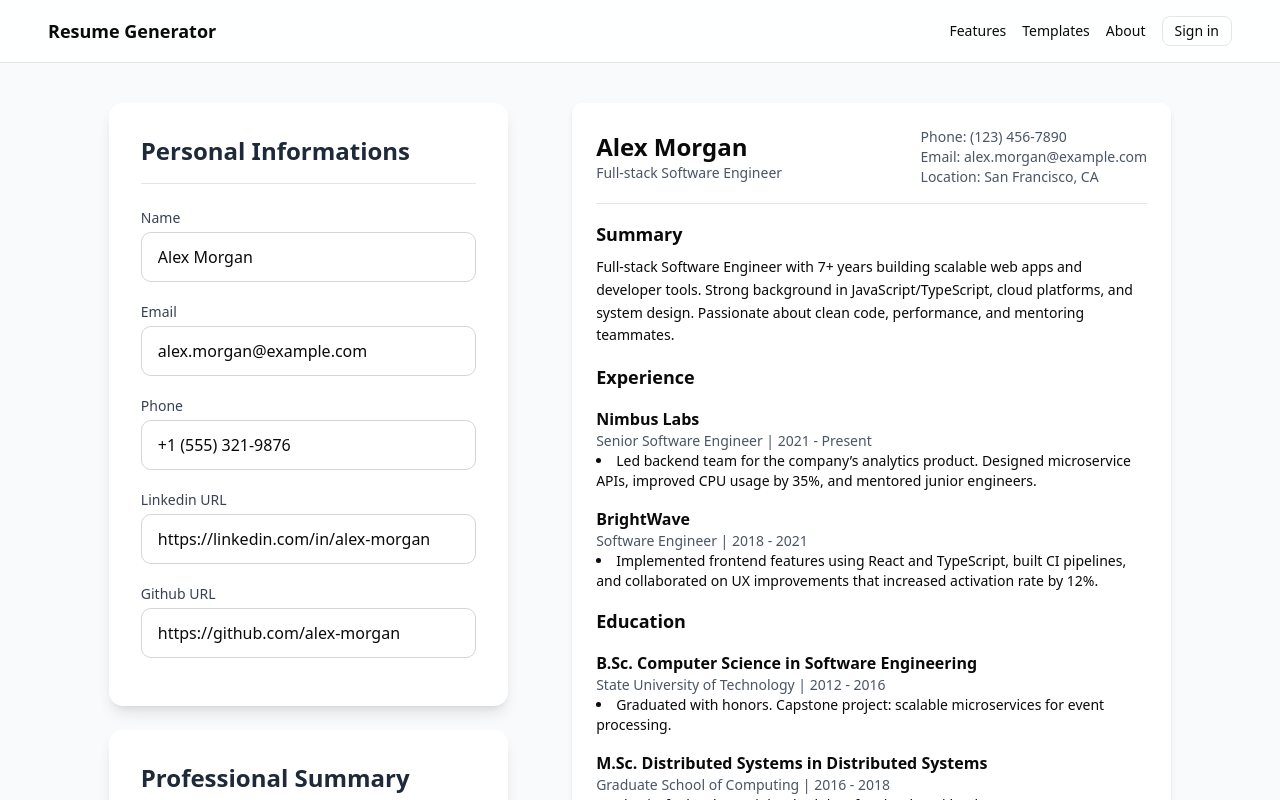
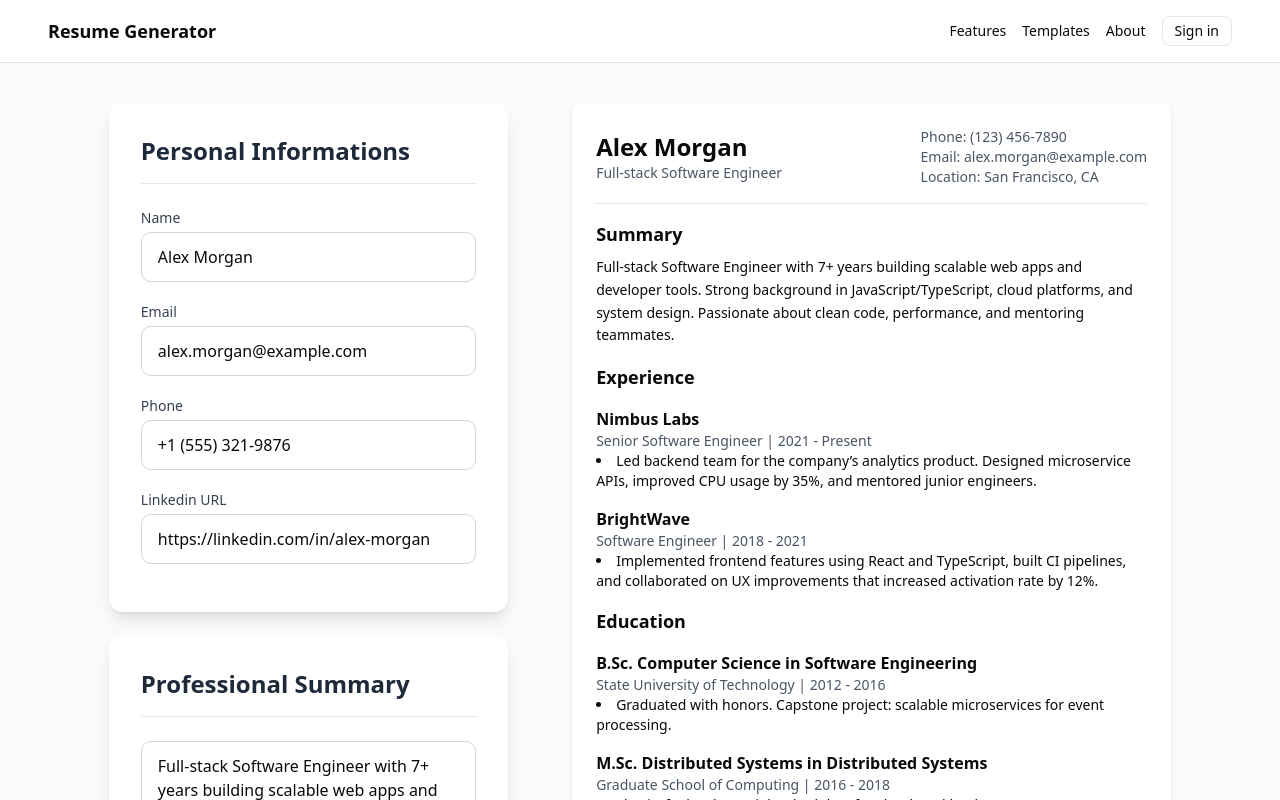
Before and after one commit to AyKrimino/resume-generator, a Next.js app in the folder frontend/: page / in a window 1280 px wide. Shown: the top 800 px of the page. Built offline with nearby package versions, Linux system fonts and the light colour scheme; no server answers.

Commit message:
fix(frontend): update templates shape to solve the hydration issue

```diff
--- a/frontend/src/components/PersonalInformationsSection.tsx
+++ b/frontend/src/components/PersonalInformationsSection.tsx
@@ -61,7 +61,7 @@ const PersonalInformationsSection = ({
             onChange={(e) => setPhone(e.target.value)}
           />
         </div>
-        {currentTemplate.component.Meta?.hasHeadline && (
+        {currentTemplate.hasAttribute?.headline && (
           <div className="">
             <label className="block text-sm font-medium text-gray-700 mb-1">
               Headline
@@ -75,7 +75,7 @@ const PersonalInformationsSection = ({
             />
           </div>
         )}
-        {currentTemplate.component.Meta?.hasLocation && (
+        {currentTemplate.hasAttribute?.location && (
           <div className="">
             <label className="block text-sm font-medium text-gray-700 mb-1">
               Location
@@ -89,7 +89,7 @@ const PersonalInformationsSection = ({
             />
           </div>
         )}
-        {currentTemplate.component.Meta?.hasLinkedinUrl && (
+        {currentTemplate.hasAttribute?.linkedinUrl && (
           <div className="">
             <label className="block text-sm font-medium text-gray-700 mb-1">
               Linkedin URL
@@ -103,7 +103,7 @@ const PersonalInformationsSection = ({
             />
           </div>
         )}
-        {currentTemplate.component.Meta?.hasGithubUrl && (
+        {currentTemplate.hasAttribute?.hasGithubUrl && (
           <div className="">
             <label className="block text-sm font-medium text-gray-700 mb-1">
               Github URL
--- a/frontend/src/data/templates.ts
+++ b/frontend/src/data/templates.ts
@@ -17,6 +17,12 @@ export const templates: TemplateMeta[] = [
     pageSize: "A4",
     isDefault: true,
     tags: ["classic", "one-column", "has-colors", "no-profile-picture"],
+    hasAttribute: {
+      headline: false,
+      location: false,
+      linkedinUrl: true,
+      githubUrl: true,
+    },
   },
   {
     slug: "classic",
@@ -31,6 +37,12 @@ export const templates: TemplateMeta[] = [
     pageSize: "A4",
     isDefault: false,
     tags: ["classic", "one-column", "no-colors", "no-profile-picture"],
+    hasAttribute: {
+      headline: true,
+      location: true,
+      linkedinUrl: false,
+      githubUrl: false,
+    },
   },
   {
     slug: "minimal",
@@ -45,6 +57,7 @@ export const templates: TemplateMeta[] = [
     pageSize: "A4",
     isDefault: false,
     tags: ["minimal", "one-column", "has-colors", "has-profile-picture"],
+    hasAttribute: {},
   },
   {
     slug: "modern",
@@ -59,5 +72,6 @@ export const templates: TemplateMeta[] = [
     pageSize: "A4",
     isDefault: false,
     tags: ["modern", "two-columns", "has-colors", "has-profile-picture"],
+    hasAttribute: {},
   },
 ];
--- a/frontend/src/types/templates.ts
+++ b/frontend/src/types/templates.ts
@@ -13,4 +13,5 @@ export type TemplateMeta = {
   pageSize: string;
   isDefault: boolean;
   tags: string[];
+  hasAttributes: { [key: string]: boolean };
 };
```
